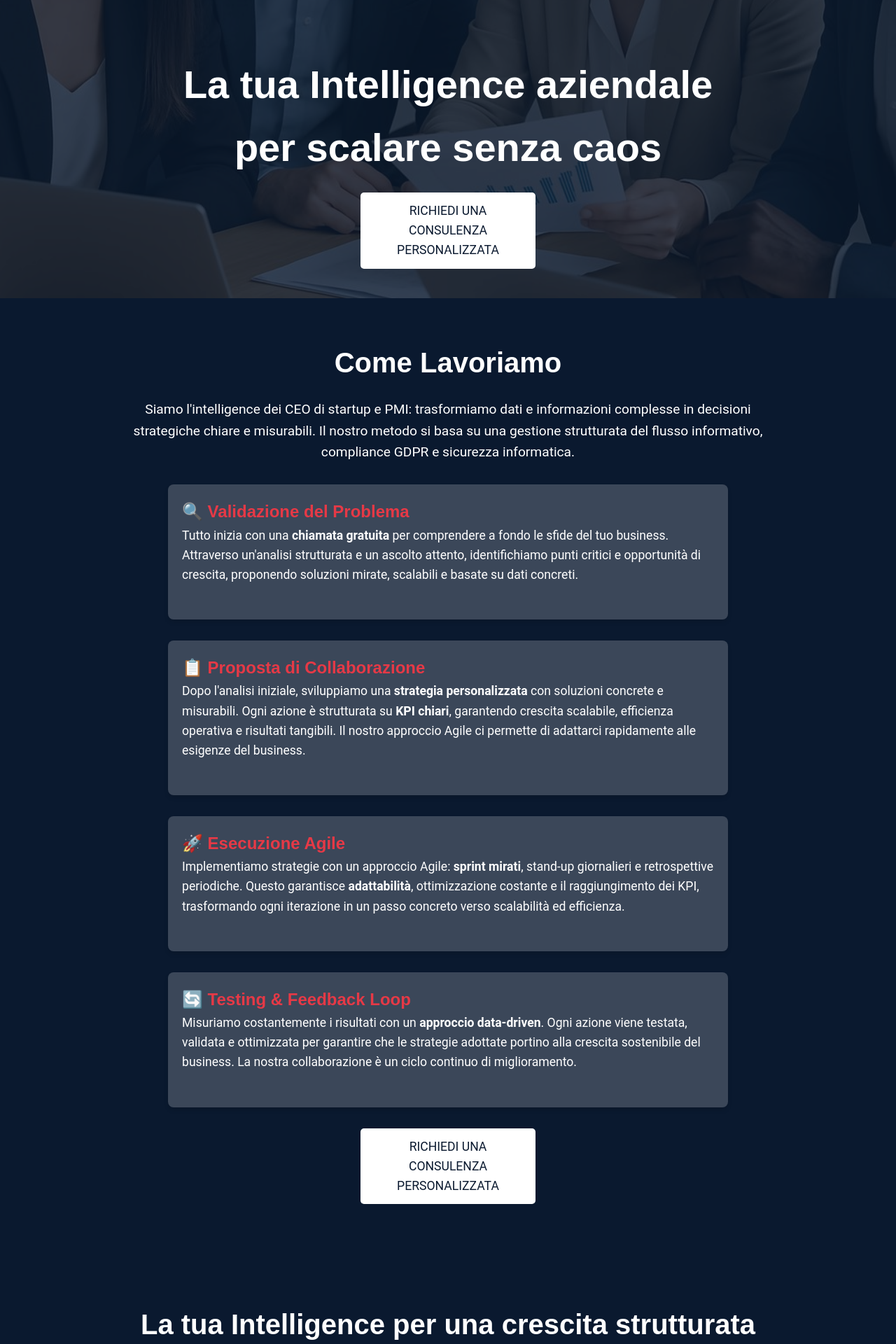
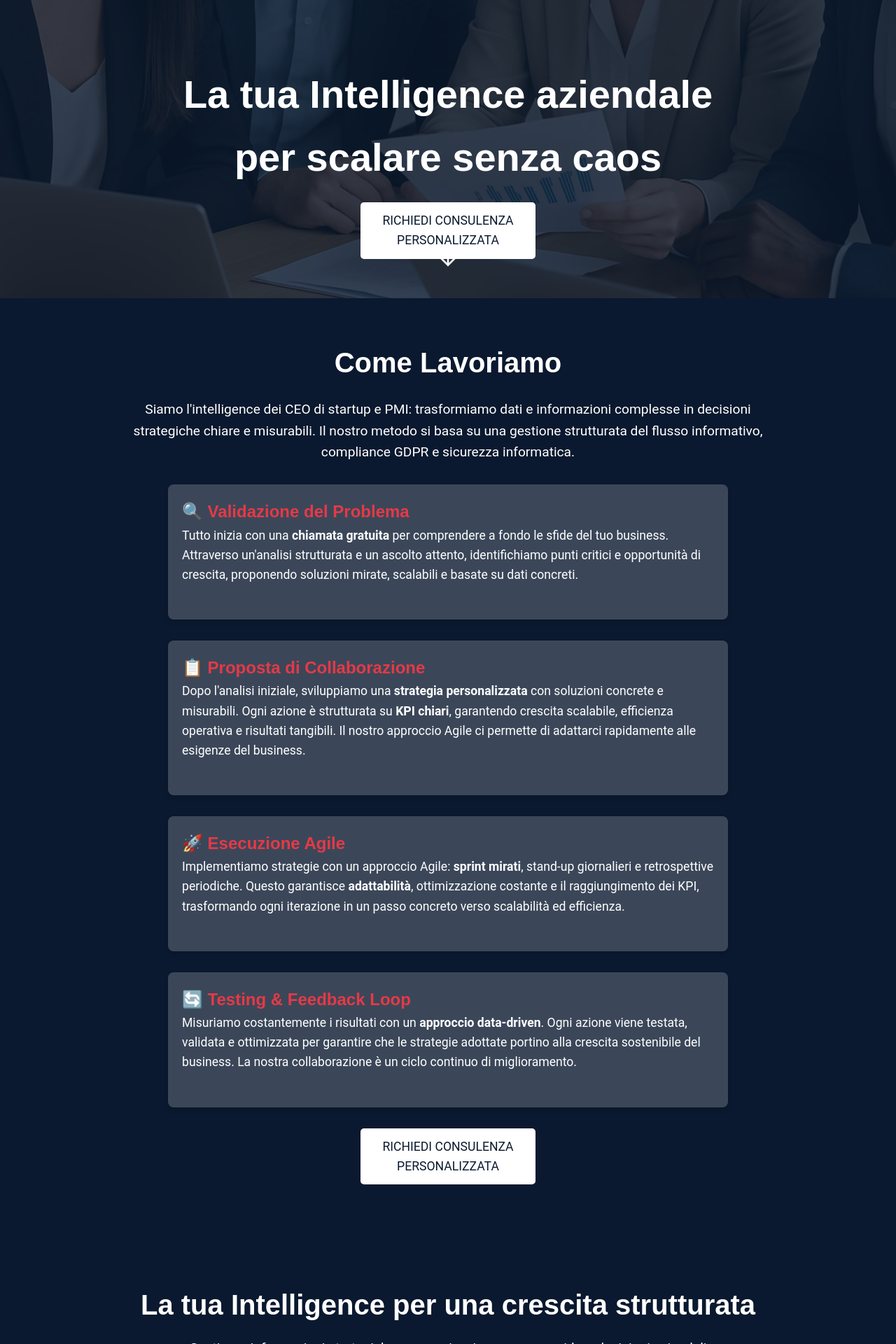
Before and after one commit to Ponzio-it/ponzio-consulting, a Next.js app: page / in a window 1280 px wide. Shown: the part 374-2294 px from the top of the page at 70% size. Built offline with nearby package versions, Linux system fonts and the light colour scheme.

Commit message:
changing arrow

```diff
--- a/src/components/Hero.js
+++ b/src/components/Hero.js
@@ -22,7 +22,7 @@
           <h1 id="hero-heading">La tua Intelligence aziendale per scalare senza caos</h1>
           <div className={styles.buttonGroup}>
             <a href="#contact" className={styles.ctaButton}>
-              Richiedi una consulenza personalizzata
+              Richiedi Consulenza personalizzata
             </a>
           </div>
         </div>
--- a/src/components/OurWayOfWork.js
+++ b/src/components/OurWayOfWork.js
@@ -47,7 +47,7 @@
         </div>
 
         <div className={styles.buttonGroup}>
-          <a href="#contact" className={styles.ctaButton}>Richiedi una consulenza personalizzata</a>
+          <a href="#contact" className={styles.ctaButton}>Richiedi consulenza personalizzata</a>
         </div>
       </div>
     </section>
```
